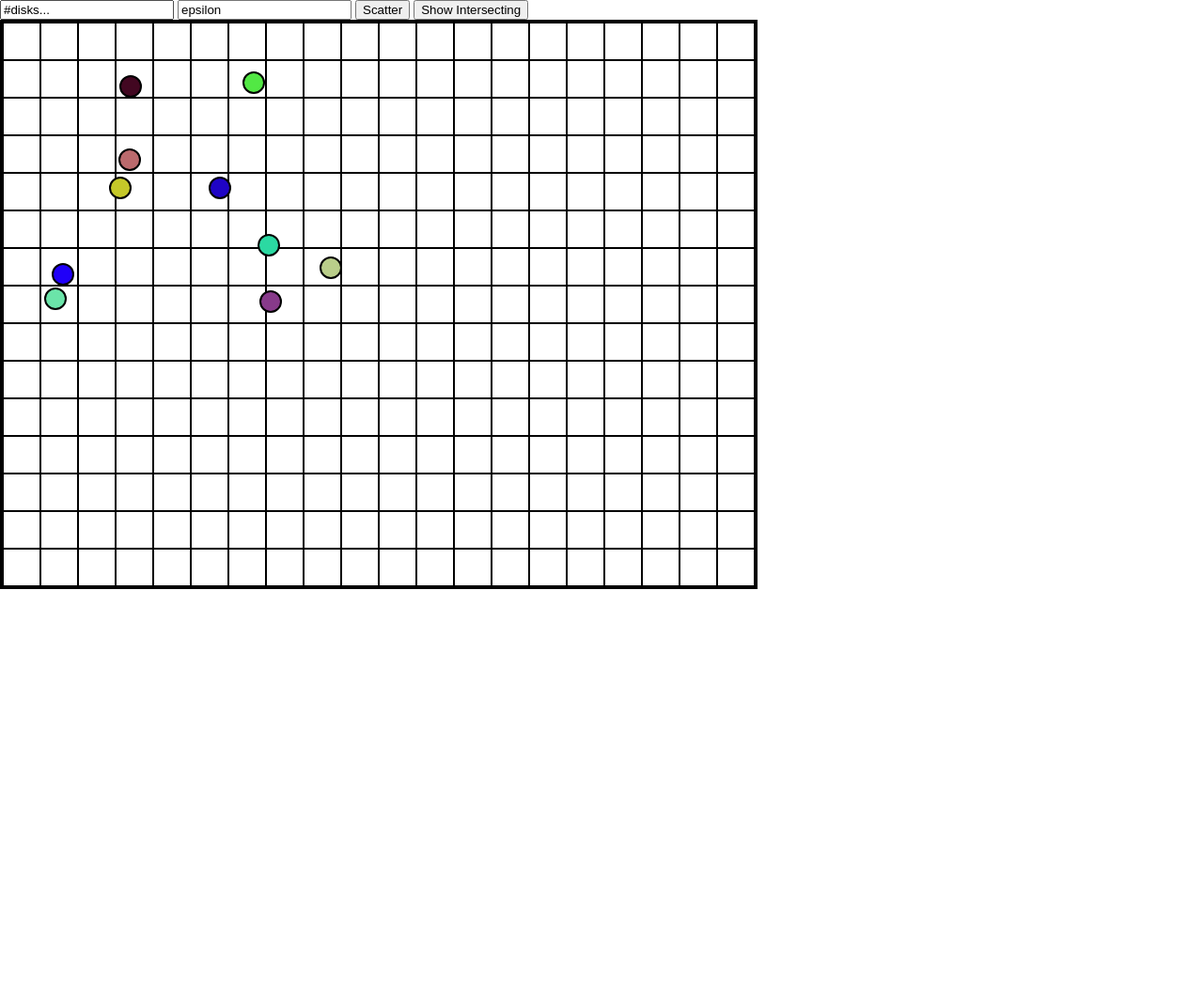
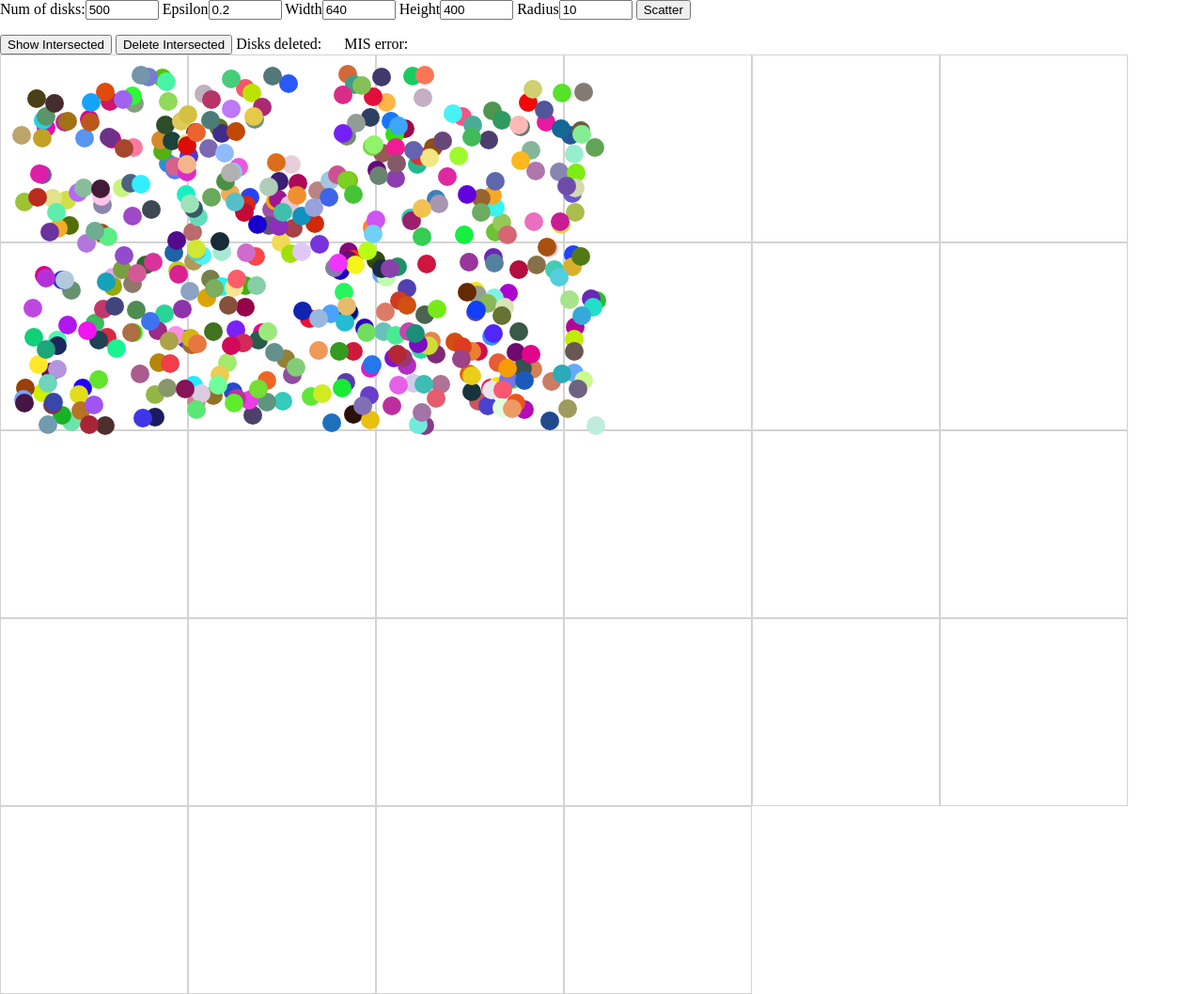
Before and after one commit to N-A-D-I-A/Disks, a plain HTML site: page index.html in a window 1280 px wide. Shown: the whole page at 94% size. Before the commit the page ends 800 px from the top, so only its background shows below. Drawn offline with Linux system fonts and the light colour scheme.

Commit message:
"before mis calcualtion"

```diff
--- a/index.html
+++ b/index.html
@@ -8,12 +8,24 @@ body {
 
 </style>
 <body>
-<input type="text" id="numDisks" value="#disks...">
-<input type="text" id="epsilon" value="epsilon">
+<label for="male">Num of disks:</label><input type="text" style="width: 70px" id="numDisks" value="15">
+<label for="male">Epsilon</label><input type="text" style="width: 70px" id="epsilon" value="0.1">
+<label for="male">Width</label><input type="text" style="width: 70px" id="width" value="width">
+<label for="male">Height</label><input type="text" style="width: 70px" id="height" value="height">
+<label for="male">Radius</label><input type="text" style="width: 70px" id="radius" value="10">
 
 <button onclick="scatter()">Scatter</button>
 
-<button onclick="findAllIntersect()">Show Intersecting</button>
+<p id="test"> </p>
+
+
+<button onclick="findAllIntersect()">Show Intersected</button>
+<button onclick="deleteIntersected()">Delete Intersected</button>
+
+<p style="display:inline"> Disks deleted: </p>
+<p style="display:inline" id="del_disks"></p>
+<p style="display:inline; padding: 20px"> MIS error: </p>
+<p style="display:inline" id="error"></p>
 
 <div id="container"></div>
 
@@ -21,29 +33,32 @@ body {
 
 <script>
 
-// if rad is 1 then k^2/pi --> O(k^2), if rad is 20 then k^2/pi*r^2 --> O(k^2)
-// probability that disk is not fully contained in cell < k*r*4/k^2 = 4r/k
-// expected number of removed disks 4r*numDisks/k --> O(1/k)
-// 4r*numDisks/k = eps --> 4r*numDisks*eps = k
-
+// clear correlation between grid size and number of disks...
+var c = 1.5;
 var arr_circles = [];
 var radius = 10;
-var epsilon = 0.1;
-var numDisks = 10;
-var grid_width = 400;
-var grid_height = 300;
-var k = setK();
+var epsilon = 0.2;
+var numDisks = 500;
+var grid_width = Math.ceil(window.innerWidth/2);
+var grid_height = Math.ceil(window.innerHeight/2);
+var k = 0;
+var numDeleted = 0;
+
+document.getElementById("height").value = grid_height;
+document.getElementById("width").value = grid_width;
+document.getElementById("numDisks").value = numDisks;
+document.getElementById("epsilon").value = epsilon;
+document.getElementById("radius").value = radius;
 
 var container = document.getElementById("container");
-container.style.border = "solid black";
-container.style.width = (grid_width*2)+"px";
-container.style.height = (grid_height*2)+"px";
 container.style.position = "relative";
+console.log(window.innerWidth);
+console.log(window.innerHeight);
 
 scatter();
 
 function setK(){
-    return 4*radius*numDisks*epsilon;
+    return (4*radius/epsilon);
 }
 
 function scatter(){
@@ -52,36 +67,47 @@ function scatter(){
         container.removeChild(container.firstChild);
     }
 
-    if( !isNaN(document.getElementById("numDisks").value) )
-        numDisks = document.getElementById("numDisks").value;
-    if( !isNaN(document.getElementById("epsilon").value) )
-        epsilon = document.getElementById("epsilon").value;
+    var input_disks = document.getElementById("numDisks").value;
+    var input_epsilon = document.getElementById("epsilon").value;
+    var input_width = document.getElementById("width").value;
+    var input_height = document.getElementById("height").value;
+    var input_radius = document.getElementById("radius").value;
+
+    if( !isNaN(input_disks) )
+        numDisks = Math.ceil(parseFloat(input_disks));
+    if( !isNaN(input_epsilon) )
+        epsilon = parseFloat(input_epsilon);
+    if( !isNaN(input_height) && input_height/window.innerHeight > 0.1 )
+        grid_height = Math.ceil(parseFloat(input_height));
+    if( !isNaN(input_width) && input_width/window.innerWidth > 0.1)
+        grid_width = Math.ceil(parseFloat(input_width));
+    if( !isNaN(input_radius))
+        radius = Math.ceil(parseInt(input_radius));
+    numDeleted = 0;
 
     k = setK();
     console.log(k);
 
     //create grid
-    for(var i = 0; i < grid_width*2/k; i++){
-        for(var j = 0; j < grid_height*2/k; j++){
+    for(var i = 0; i < window.innerWidth/k; i++){
+        for(var j = 0; j < window.innerHeight/k; j++){
         var cell = document.createElement('div');
         cell.style.boxSizing = "border-box";
         cell.style.height = k + 'px';
         cell.style.width = k + 'px';
-        cell.style.border = "1px solid black";
+        cell.style.border = "1px solid #D3D3D3";
         cell.style.float = "left";
         cell.style.position = "relative";
         container.appendChild(cell);
        }
     }
 
-
-
     arr_circles = [];
 
     for(i = 0; i < numDisks; i++){
         var circle = document.createElement('circle');
         circle.style.cssText = 'border-radius: 50%; position: absolute; text-align: center; color: red;';
-        circle.style.border = "2px solid black";
+        //circle.style.border = "2px solid black";
         circle.style.width = radius*2 + "px";
         circle.style.height = radius*2 + "px";
         circle.style.background = "#"+((1<<24)*Math.random()|0).toString(16);
@@ -131,7 +157,7 @@ function scatter(){
             /* stop moving when mouse button is released:*/
             document.onmouseup = null;
             document.onmousemove = null;
-            //document.getElementById("test").innerHTML = returnCenter(elmnt) + "  " + checkIntersect(circle);
+            document.getElementById("test").innerHTML = returnCenter(elmnt) + "  " + checkIntersect(circle);
         }
 
     }
@@ -143,7 +169,7 @@ function returnCenter(circle){
     var style = window.getComputedStyle(circle);
     var left_val = parseInt(style.getPropertyValue("left").slice(0, -2));
     var top_val = parseInt(style.getPropertyValue("top").slice(0, -2));
-    return [left_val+radius, top_val+radius]
+    return [left_val+radius, top_val+radius];
 }
 
 function checkIntersect(circle){
@@ -160,15 +186,28 @@ function checkIntersect(circle){
 function findAllIntersect(){
     for(i = 0; i < arr_circles.length; i++){
         circle = arr_circles[i];
-        console.log(circle);
+        //console.log(circle);
         if(checkIntersect(circle)){
             circle.style.background = "black";
             circle.style.border = "3px solid red";
         }else if(circle.style.background == "black"){
             circle.style.background = "#"+((1<<24)*Math.random()|0).toString(16);
-            circle.style.border = "2px solid black";
+            //circle.style.border = "2px solid black";
         }
     }
+}
+
+function deleteIntersected(){
+    for(i = 0; i < arr_circles.length; i++){
+        circle = arr_circles[i];
+        if(checkIntersect(circle)){
+            numDeleted += 1;
+            arr_circles.slice(i, 1);
+            container.removeChild(circle);
+        }
+    }
+    document.getElementById("del_disks").innerHTML = Math.floor((numDeleted/numDisks)*100) + "%";
+
 }
 // function shift(){
 //     var circle = arr_circles[0];
```
